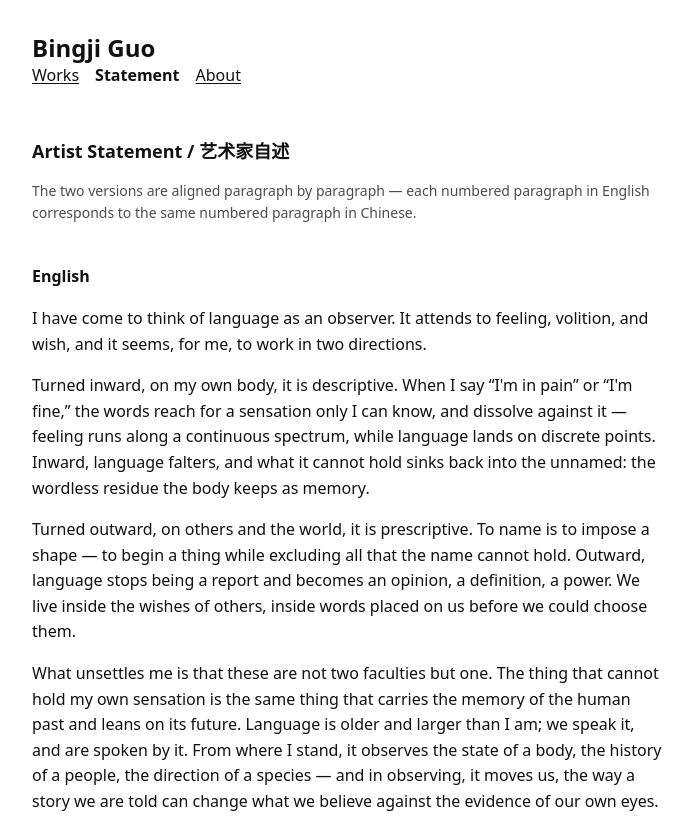
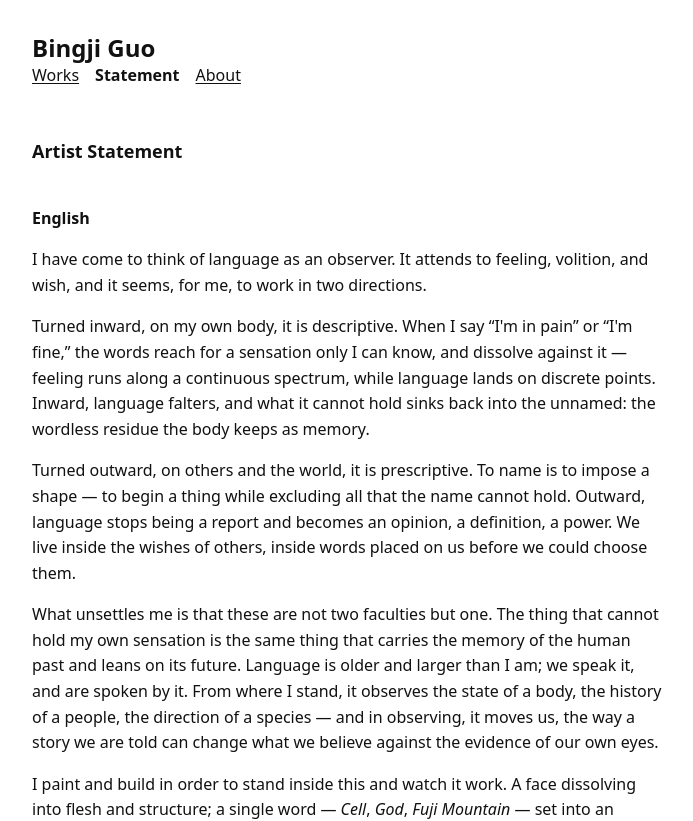
Before and after one commit to ckouder/ckouder.github.io, a SvelteKit app: page /statement in a window 1280 px wide. Shown: the top 821 px of the page, without its empty margins (292-985 px from the left). Built offline with nearby package versions, Linux system fonts and the light colour scheme.

Commit message:
content: remove statement subtitle and alignment note

```diff
--- a/src/routes/statement/+page.svelte
+++ b/src/routes/statement/+page.svelte
@@ -7,12 +7,7 @@
 	<meta name="description" content="Artist statement of {site.artist}." />
 </svelte:head>
 
-<h2>Artist Statement / 艺术家自述</h2>
-
-<p class="meta">
-	The two versions are aligned paragraph by paragraph — each numbered paragraph in English
-	corresponds to the same numbered paragraph in Chinese.
-</p>
+<h2>Artist Statement</h2>
 
 <section lang="en">
 	<h3>English</h3>
```
